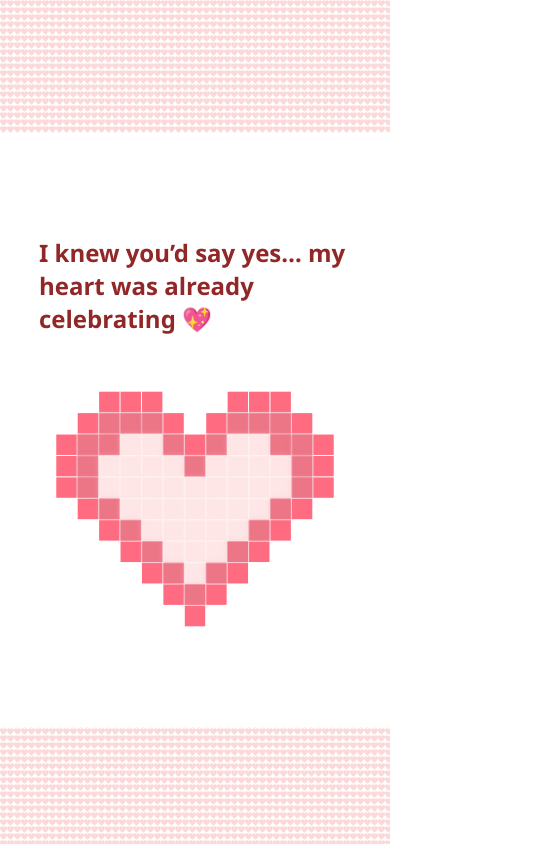
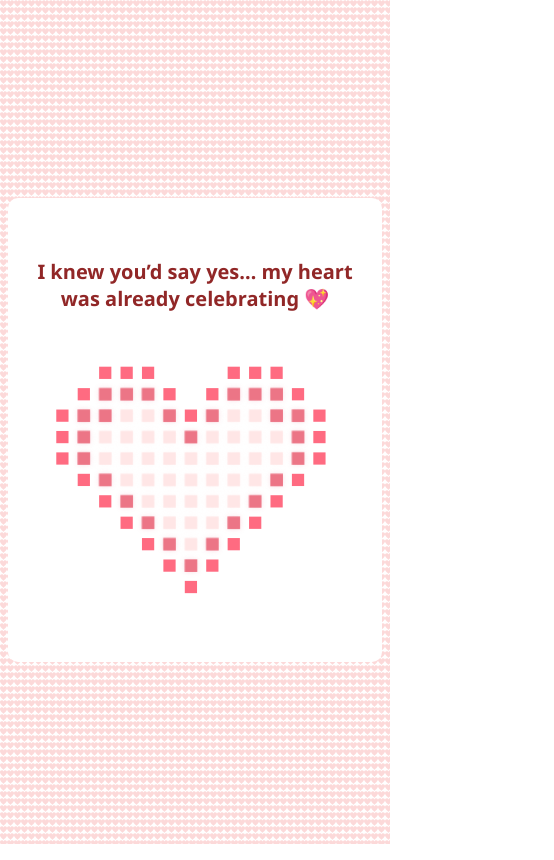
Before and after one commit to AmirthaVarshiniElavarasu/Valentine-s-day, a plain HTML site: page yes.html in a window 390 px wide. Shown: the whole page, 554 px wide, since content can reach past the window. Drawn offline with Linux system fonts and the light colour scheme.

Commit message:
changes made for phone view

```diff
--- a/style.css
+++ b/style.css
@@ -234,3 +234,31 @@
 #loveMessage{
   color: #912727;
 }
+/* 📱 Mobile View */
+@media (max-width: 768px) {
+
+  .center-box {
+    padding: 40px 20px;   /* reduce horizontal padding */
+    width: 90%;
+    text-align: center;
+  }
+
+  .center-box h2 {
+    font-size: 20px;
+  }
+
+  button {
+    width: 100%;
+    padding: 12px;
+    font-size: 16px;
+  }
+
+  .heart {
+    transform: scale(0.7);   /* shrink animated heart */
+  }
+
+  .pixel {
+    width: 12px;
+    height: 12px;
+  }
+}
```
